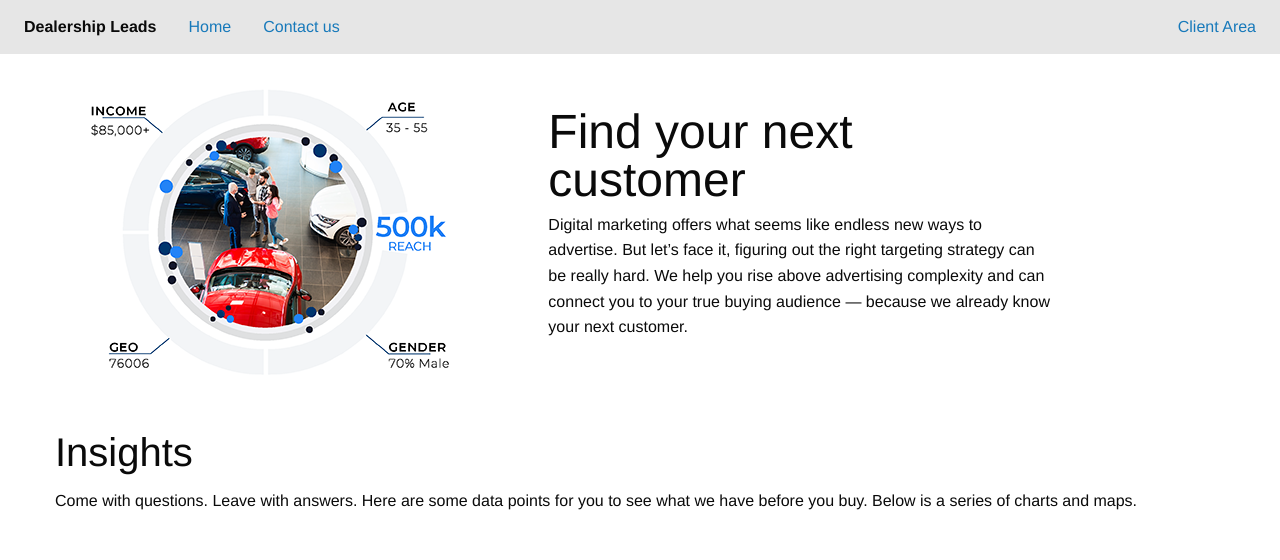
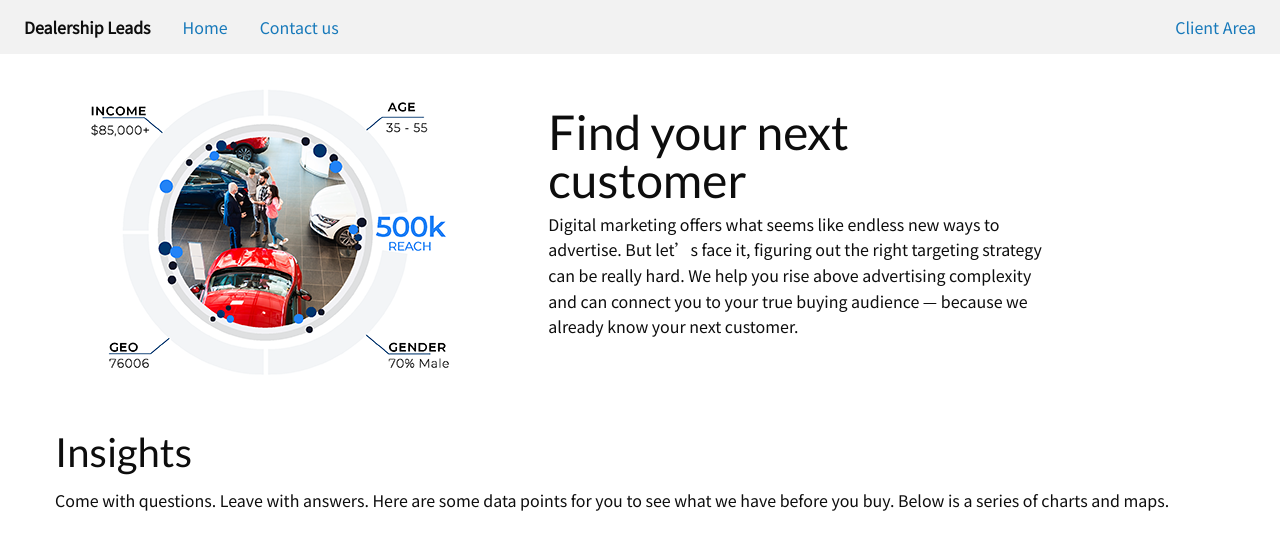
Before and after one commit to ChiqueCode/car_dealerships_dream, a Flask app: page / in a window 1280 px wide. Shown: the top 560 px of the page. Run offline with Flask 2, Linux system fonts and the light colour scheme; data that the repository does not hold is empty; parts of the project's set-up code (start-up, migrations or seed data) failed here and were passed over; some libraries are stand-ins or nearby versions.

Commit message:
🚧 Creating a color scheme

```diff
--- a/app.py
+++ b/app.py
@@ -159,7 +159,21 @@ def CreditScore_data():
     data = {
         "x": df2["CreditScore"].values.tolist(),
         "y": df2["AudienceCount"].values.tolist(),
-        "type": "bar"
+        "type": "bar",
+        "textfont": {
+            "family": "\"Noto Sans SC\", sans-serif",
+            "color": "#F2F2F2"
+        },
+        "hoverlabel": {
+            "bgcolor": "#393E40",
+            "font": {
+                "family": "\"Noto Sans SC\", sans-serif",
+                "color": "#F2F2F2"
+            }
+        },
+        "marker": {
+            "color": "#5A8C7A"
+        }
     }
     return jsonify(data)
 
@@ -176,7 +190,21 @@ def Household_Income_data():
     data = {
         "x": df3["Household_Income"].values.tolist(),
         "y": df3["AudienceCount"].values.tolist(),
-        "type": "bar"
+        "type": "bar",
+        "textfont": {
+            "family": "\"Noto Sans SC\", sans-serif",
+            "color": "#F2F2F2"
+        },
+        "hoverlabel": {
+            "bgcolor": "#393E40",
+            "font": {
+                "family": "\"Noto Sans SC\", sans-serif",
+                "color": "#F2F2F2"
+            }
+        },
+        "marker": {
+            "color": "#5A8C7A"
+        }
     }
     return jsonify(data)
 
--- a/static/css/main.css
+++ b/static/css/main.css
@@ -1,13 +1,45 @@
 /* Foundation Docs @ https://foundation.zurb.com/sites/docs/ */
 
+/* Color Theme Swatches in Hex */
+dealership-loads-1 { color: #393E40; }
+dealership-loads-2 { color: #687273; }
+dealership-loads-3 { color: #5A8C7A; }
+dealership-loads-4 { color: #F2F2F2; }
+dealership-loads-5 { color: #0D0D0D; }
+
 body {
+  color: #0D0D0D;
   background-color: white;
+  font-family: "Noto Sans SC", sans-serif;
+}
+
+.top-bar, .top-bar ul {
+  background-color: #F2F2F2;
 }
 
 h1 {
   line-height: 1;
 }
 
+/* For all headings */
+h1,
+h2,
+h3,
+h4,
+h5,
+h6 {
+  font-family: "Lato", sans-serif;
+}
+
+/* Overriding plotly's default fonts */
+text,
+.js-plotly-plot .plotly,
+.js-plotly-plot .plotly div {
+  font-family: "Noto Sans SC", sans-serif !important;
+  font-size: inherit;
+  line-height: 1.6;
+  text-rendering: optimizeLegibility;
+}
 
 #ageChart,
 #genderChart {
@@ -27,16 +59,21 @@ h1 {
 /* Responsive Breakpoints aka Media Queries */
 
 /* Small only */
-@media screen and (max-width: 39.9375em) {}
+@media screen and (max-width: 39.9375em) {
+}
 
 /* Medium and up */
-@media screen and (min-width: 40em) {}
+@media screen and (min-width: 40em) {
+}
 
 /* Medium only */
-@media screen and (min-width: 40em) and (max-width: 63.9375em) {}
+@media screen and (min-width: 40em) and (max-width: 63.9375em) {
+}
 
 /* Large and up */
-@media screen and (min-width: 64em) {}
+@media screen and (min-width: 64em) {
+}
 
 /* Large only */
-@media screen and (min-width: 64em) and (max-width: 74.9375em) {}
+@media screen and (min-width: 64em) and (max-width: 74.9375em) {
+}
--- a/static/js/app.js
+++ b/static/js/app.js
@@ -1,4 +1,4 @@
-// All the data
+// Data route
 const url = "/data";
 
 // Grab only the data from our client
@@ -9,7 +9,7 @@ const url = "/data";
 const tbody = d3.select("tbody");
 
 // Filter table button
-const filterButton = d3.select(".button");
+const filterButton = d3.select("#filter-data");
 
 // Data for client
 const client_state = "/data/nj";
--- a/static/js/charts.js
+++ b/static/js/charts.js
@@ -1,4 +1,14 @@
 // All the charts for the app
+
+
+// Plotly API https://plot.ly/javascript/reference/
+const scatterLineColor = "#5A8C7A";
+const scatterHoverBgColor = "#393E40";
+const scatterFontColor = "#F2F2F2";
+const scatterFontFamily = '"Noto Sans SC", sans-serif';
+const scatterMarkerType = "circle-open";
+const scatterLineMarkerWidth = 4;
+const scatterMarkerSize = 20;
 
 // Age
 function ageChart() {
@@ -10,7 +20,26 @@ function ageChart() {
       x: response.map(data => data.AgeBin),
       y: response.map(data => data.AudienceCount),
       line: {
-        color: "#17BECF"
+        color: scatterLineColor,
+        width: scatterLineMarkerWidth
+      },
+      marker: {
+        symbol: scatterMarkerType,
+        size: scatterMarkerSize,
+        line: {
+          width: scatterLineMarkerWidth
+        }
+      },
+      font: {
+        family: scatterFontFamily,
+        color: scatterFontColor
+      },
+      hoverlabel: {
+        bgcolor: scatterHoverBgColor,
+        font: {
+          family: scatterFontFamily,
+          color: scatterFontColor
+        }
       }
     };
     var data = [trace];
@@ -31,7 +60,26 @@ function genderChart() {
       x: response.map(data => data.Gender),
       y: response.map(data => data.AudienceCount),
       line: {
-        color: "#17BECF"
+        color: scatterLineColor,
+        width: scatterLineMarkerWidth
+      },
+      marker: {
+        symbol: scatterMarkerType,
+        size: scatterMarkerSize,
+        line: {
+          width: scatterLineMarkerWidth
+        }
+      },
+      font: {
+        family: scatterFontFamily,
+        color: scatterFontColor
+      },
+      hoverlabel: {
+        bgcolor: scatterHoverBgColor,
+        font: {
+          family: scatterFontFamily,
+          color: scatterFontColor
+        }
       }
     };
     var data = [trace];
--- a/templates/client-area.html
+++ b/templates/client-area.html
@@ -109,7 +109,7 @@
                 placeholder="2 Kids"
               />
             </div>
-            <button type="submit" class="button">Filter</button>
+            <button type="submit" class="button large expanded" id="filter-data">Filter</button>
           </form>
         </div>
         <div class=" cell large-10">
--- a/templates/index.html
+++ b/templates/index.html
@@ -4,6 +4,8 @@
     <meta charset="utf-8" />
     <meta name="viewport" content="width=device-width, initial-scale=1.0" />
     <title>Dealership Leads | Home</title>
+    <!-- Google Fonts -->
+    <link href="https://fonts.googleapis.com/css?family=Lato|Noto+Sans+SC&display=swap" rel="stylesheet">
     <!-- Foundation docs @ https://foundation.zurb.com/sites/docs/ -->
     <link
       rel="stylesheet"
@@ -111,7 +113,7 @@
           </p>
         </section>
         <section class="cell large-12">
-            <form>
+            <form action="/client-area">
                 <div class="form-group">
                   <label for="dealership">Name of Dealership</label>
                   <input
@@ -142,7 +144,7 @@
                     placeholder="(732) 549-6606"
                   />
                 </div>
-                <button type="submit" class="button large expanded">Pay with PayPal</button>
+                <button type="submit" class="button large expanded" id="buy-button">Pay with PayPal</button>
               </form>
         </section>
       </div>
```
